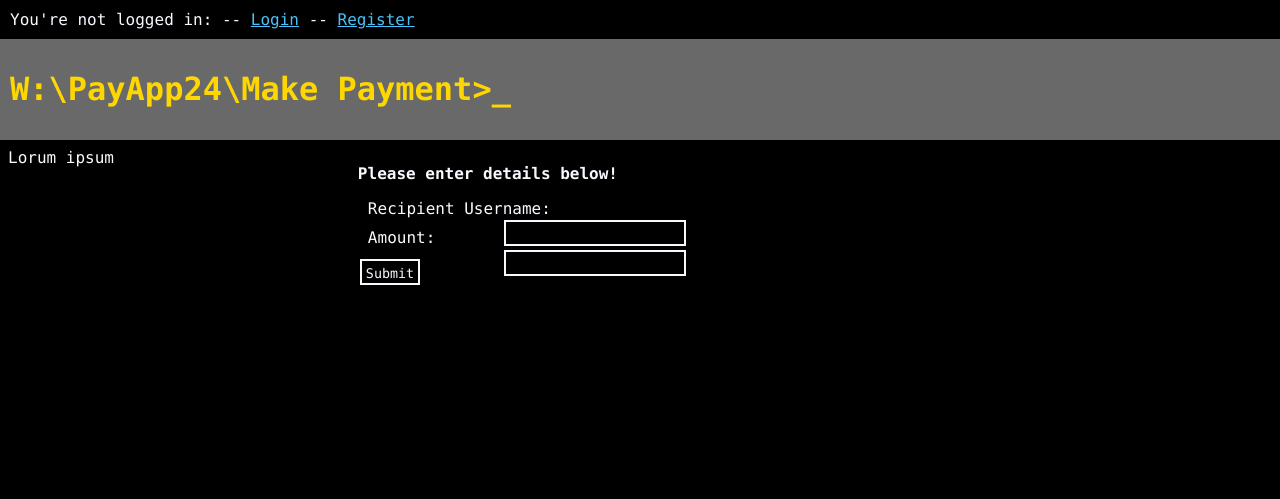
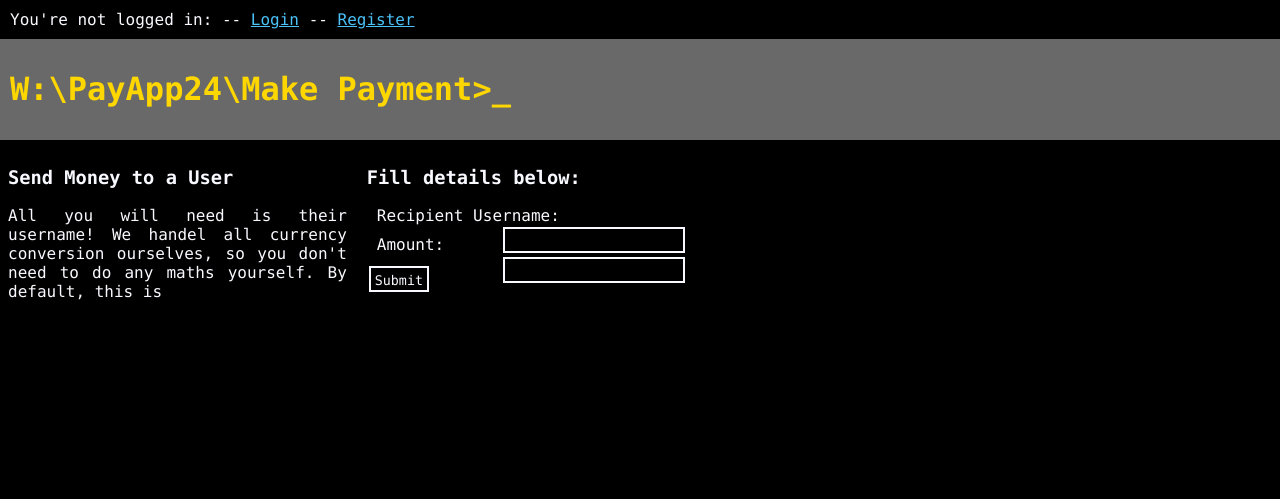
Before and after one commit to Grubbytoes/webapps2024, a Django app: page /payapp/make_payment in a window 1280 px wide. Shown: the top 499 px of the page. Run offline with Django 5.2, Linux system fonts and the light colour scheme.

Commit message:
More reformatting + added dedicated template for request_a_payment

```diff
--- a/payapp/views.py
+++ b/payapp/views.py
@@ -141,7 +141,7 @@
             context['success'] = "A request has been sent!"
 
     # Template
-    return render(request, 'make_a_payment.html', context)
+    return render(request, 'request_a_payment.html', context)
 
 
 def my_account(request):
--- a/static/mystyle-collumns.css
+++ b/static/mystyle-collumns.css
@@ -4,12 +4,15 @@
 
 .column {
     flex: 100%;
+    padding-right: 20px;
 }
 
 .column-wide {
     flex: 162%;
+    padding-right: 20px;
 }
 
 .column-narrow {
     flex: 62%;
+    padding-right: 20px;
 }
--- a/static/mystyle.css
+++ b/static/mystyle.css
@@ -4,6 +4,11 @@ body {
     color: ghostwhite;
     margin: 0;
     height: 100vh;
+}
+
+p {
+    text-align: justify;
+    text-justify: inter-word;
 }
 
 h1 {
--- a/templates/base_form.html
+++ b/templates/base_form.html
@@ -11,7 +11,7 @@
             {% block form_description %}{% endblock %}
         </div>
         <div class="column-wide">
-            <p><b>Please enter details below!</b></p>
+            <h3>Fill details below:</h3>
             <form method="post">
                 {% csrf_token %}
                 {{ form }}
--- a/templates/make_a_payment.html
+++ b/templates/make_a_payment.html
@@ -1,5 +1,9 @@
 {% extends "base_form.html" %}
 
 {% block form_description %}
-    Lorum ipsum
+    <h3>Send Money to a User</h3>
+    <p>
+        All you will need is their username! We handel all currency conversion ourselves, so you don't need to do any
+        maths yourself. By default, this is
+    </p>
 {% endblock %}
```
